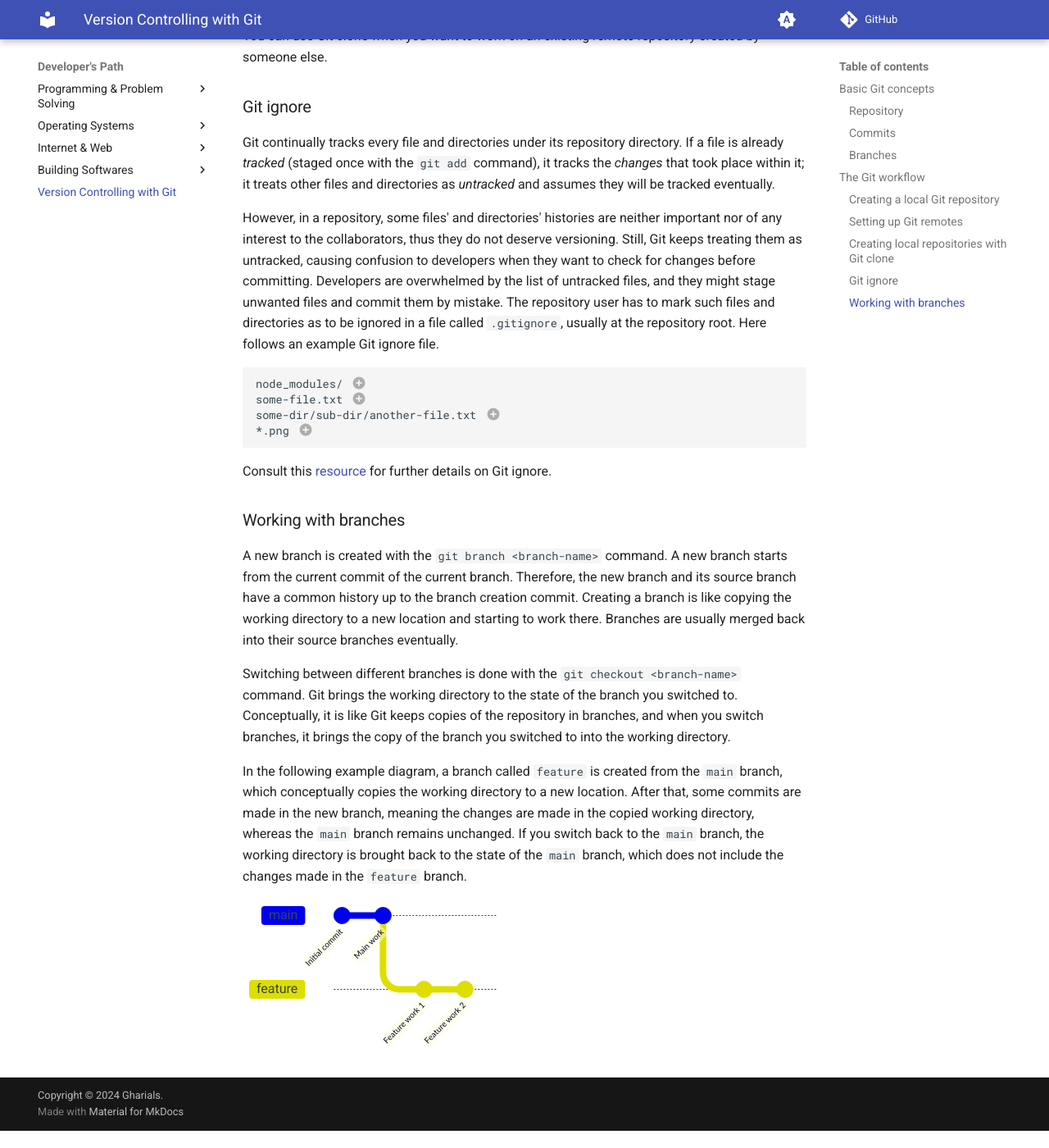
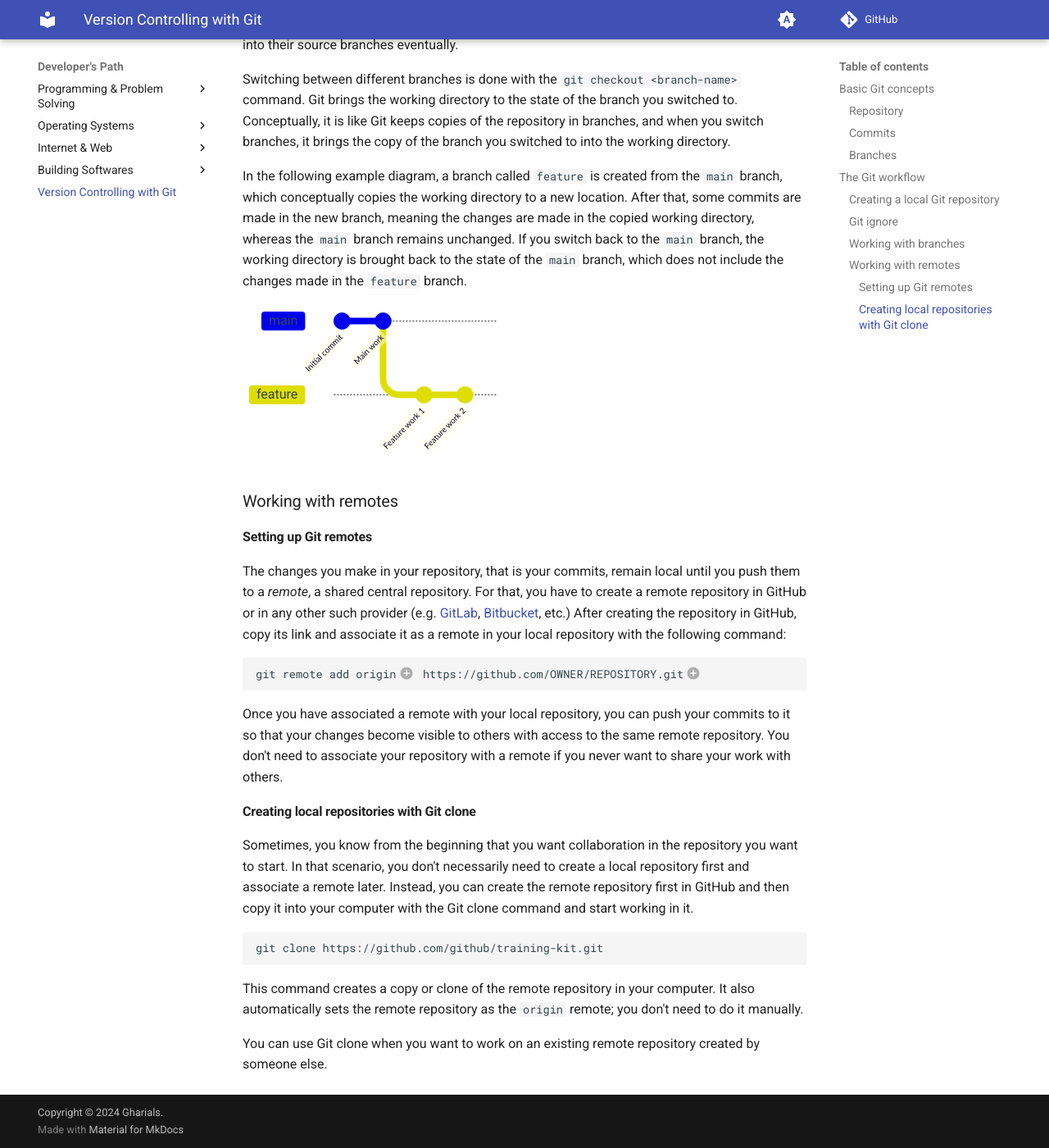
Before and after one commit to gharials/dev-path, an MkDocs documentation site: the page built from docs/vcs-git.md, in a window 1280 px wide and 1400 px high, scrolled down 3364 px. Shown: the whole window at 82% size. Built offline with MkDocs 1.6.1 and Material for MkDocs 9.7.7, drawn with Linux system fonts in a browser that asks for light colours; comment, search, counter and statistics services are not loaded; before the commit the page ends 4743 px from its top, so only the background shows below that; some of the changed text lies outside the part shown.

Commit message:
'vcs-git': reorganized git remotes section.

````diff
--- a/docs/vcs-git.md
+++ b/docs/vcs-git.md
@@ -27,7 +27,6 @@ While working on a project, developers often need to work on a new feature witho
 Git simplifies this process with _branches._ A branch is a copy of the repository with its own commit history. You can [create new branches](#working-with-branches) and switch between them. Whenever you want to work on a different branch, Git brings the branch copy into your working directory. This is called _checking out_ a branch.
 
 Each branch has its own unique name. At any time, your working directory points to a branch. The default branch, the initial copy of the repository, is called `master`.
-
 
 ???+ warning
     **The new `main` and the old `master` branches in GitHub**
@@ -63,32 +62,6 @@ After setting the username and email address, you have a working _local reposito
 
     The `.git` subdirectory is used by Git for repository management; users never need to view or modify the contents in it. If you delete the `.git` subdirectory, even if keeping the other contents in it intact, your directory no longer remains a Git repository: all Git repository information about the directory will be lost and Git commands will no longer work in the directory.
 
-### Setting up Git remotes
-
-The changes you make in your repository, that is your commits, remain local until you push them to a _remote_, a shared central repository. For that, you have to create a remote repository in GitHub or in any other such provider (e.g. [GitLab](https://about.gitlab.com/), [Bitbucket](https://bitbucket.org/), etc.) After creating the repository in GitHub, copy its link and associate it as a remote in your local repository with the following command:
-
-<div class="annotate" markdown>
-```
-git remote add origin(1) https://github.com/OWNER/REPOSITORY.git(2)
-```
-</div>
-
-1. Name of the remote. A local repository may have multiple remotes with their unique names; the default remote name is `origin`.
-2. Link to the remote repository. You can find it in the repository webpage.
-
-Once you have associated a remote with your local repository, you can push your commits to it so that your changes become visible to others with access to the same remote repository. You don't need to associate your repository with a remote if you never want to share your work with others.
-
-### Creating local repositories with Git clone
-
-Sometimes, you know from the beginning that you want collaboration in the repository you want to start. In that scenario, you don't necessarily need to create a local repository first and associate a remote later. Instead, you can create the remote repository first in GitHub and then copy it into your computer with the Git clone command and start working in it.
-
-```
-git clone https://github.com/github/training-kit.git
-```
-
-This command creates a copy or clone of the remote repository in your computer. It also automatically sets the remote repository as the `origin` remote; you don't need to do it manually.
-
-You can use Git clone when you want to work on an existing remote repository created by someone else.
 
 ### Git ignore
 
@@ -129,3 +102,32 @@ gitGraph
    commit id: "Feature work 1"
    commit id: "Feature work 2"
 ```
+
+### Working with remotes
+
+#### Setting up Git remotes
+
+The changes you make in your repository, that is your commits, remain local until you push them to a _remote_, a shared central repository. For that, you have to create a remote repository in GitHub or in any other such provider (e.g. [GitLab](https://about.gitlab.com/), [Bitbucket](https://bitbucket.org/), etc.) After creating the repository in GitHub, copy its link and associate it as a remote in your local repository with the following command:
+
+<div class="annotate" markdown>
+```
+git remote add origin(1) https://github.com/OWNER/REPOSITORY.git(2)
+```
+</div>
+
+1. Name of the remote. A local repository may have multiple remotes with their unique names; the default remote name is `origin`.
+2. Link to the remote repository. You can find it in the repository webpage.
+
+Once you have associated a remote with your local repository, you can push your commits to it so that your changes become visible to others with access to the same remote repository. You don't need to associate your repository with a remote if you never want to share your work with others.
+
+#### Creating local repositories with Git clone
+
+Sometimes, you know from the beginning that you want collaboration in the repository you want to start. In that scenario, you don't necessarily need to create a local repository first and associate a remote later. Instead, you can create the remote repository first in GitHub and then copy it into your computer with the Git clone command and start working in it.
+
+```
+git clone https://github.com/github/training-kit.git
+```
+
+This command creates a copy or clone of the remote repository in your computer. It also automatically sets the remote repository as the `origin` remote; you don't need to do it manually.
+
+You can use Git clone when you want to work on an existing remote repository created by someone else.
````
